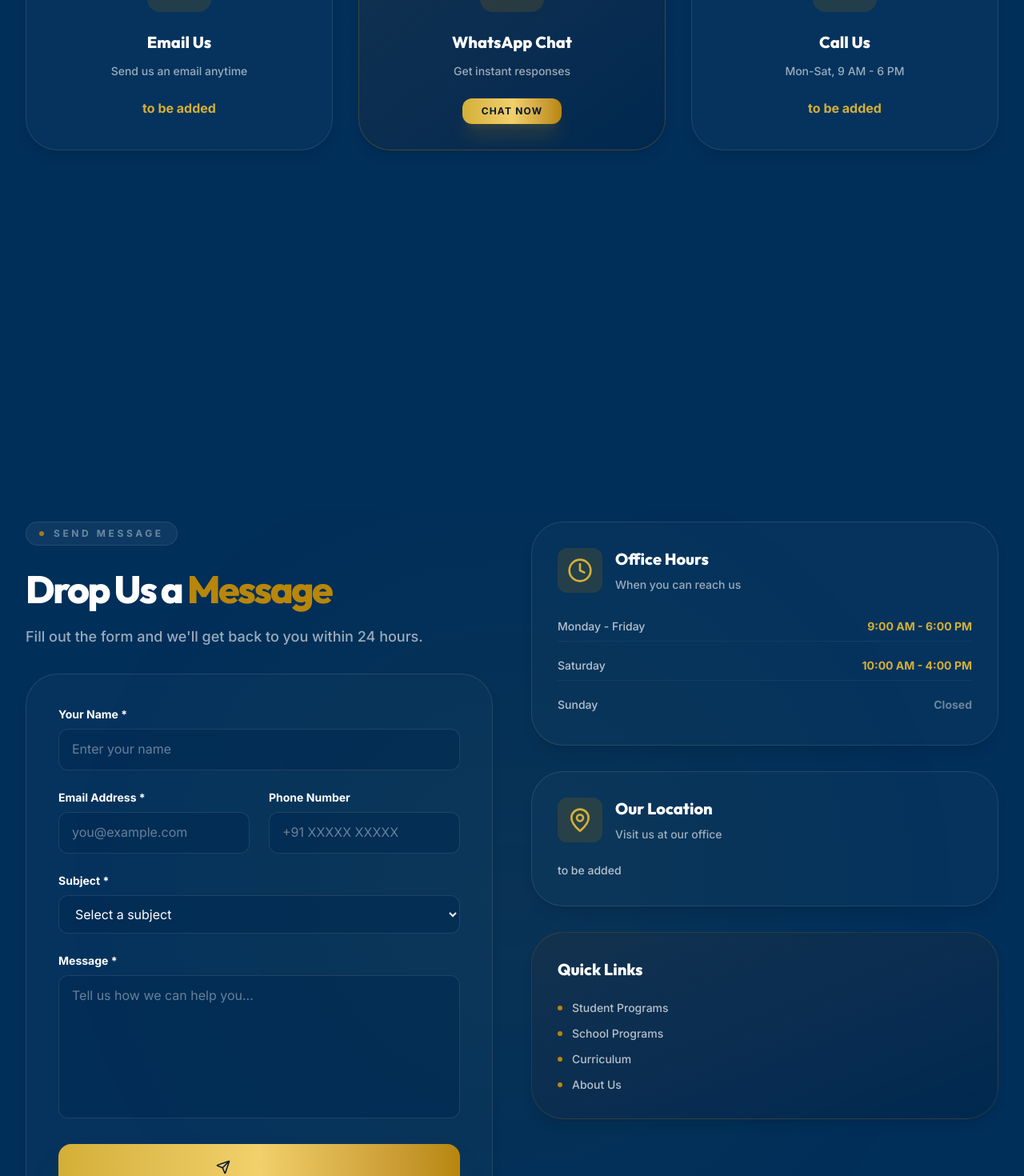
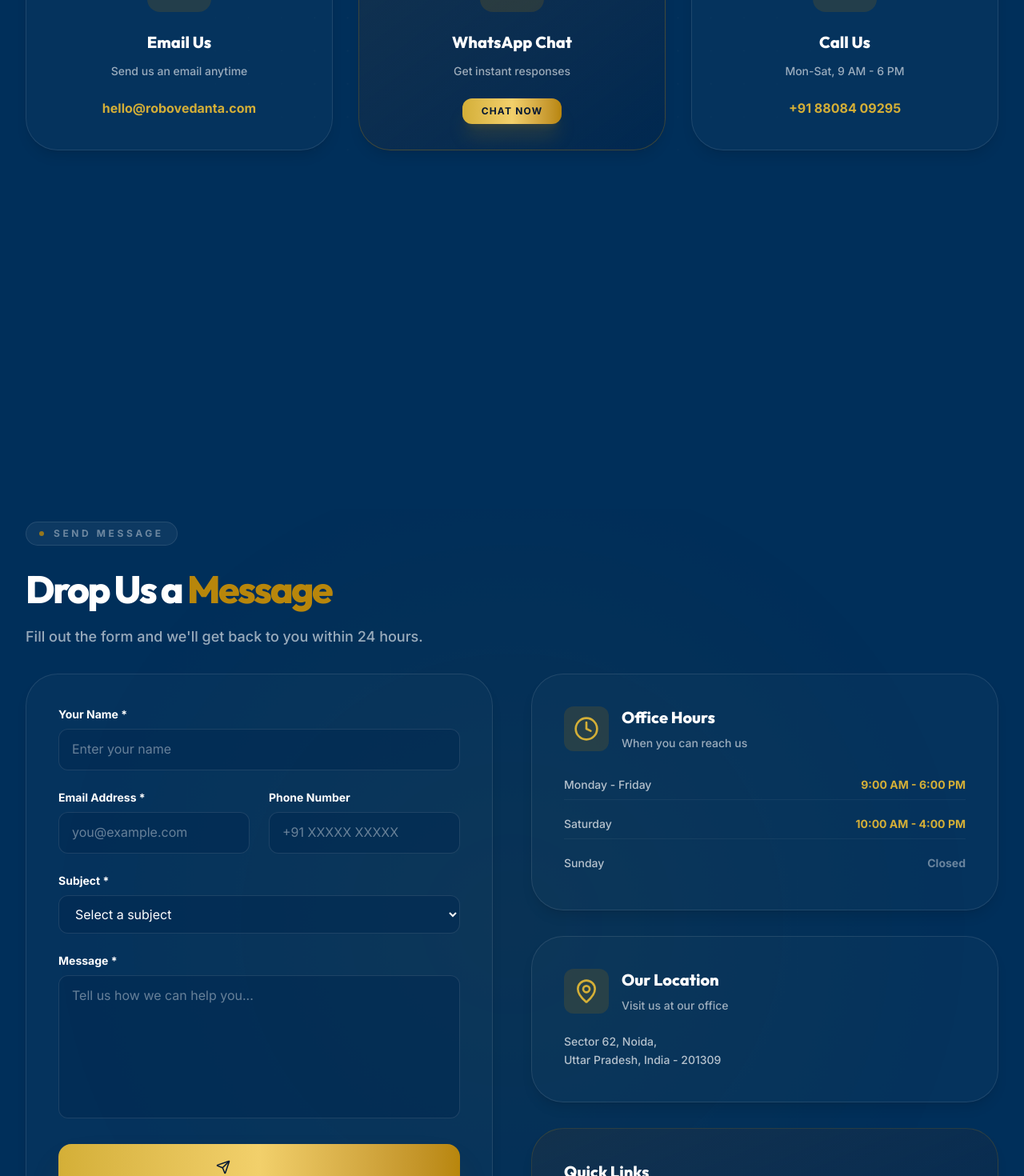
Before and after one commit to shresthwithouta/RoboVedanta, a Next.js app: page /contact in a window 1280 px wide. Shown: the part 1000-2470 px from the top of the page at 80% size. Built offline with nearby package versions, Linux system fonts and the light colour scheme.

Commit message:
Align contact info cards with form for perfect symmetry and update placeholders

```diff
--- a/src/app/contact/page.js
+++ b/src/app/contact/page.js
@@ -103,10 +103,10 @@ export default function ContactPage() {
                 <h3 className="text-xl font-heading font-black text-white mb-3">Email Us</h3>
                 <p className="text-white/60 text-sm font-medium mb-6">Send us an email anytime</p>
                 <a
-                  href="mailto:contact@robovedanta.com"
+                  href="mailto:hello@robovedanta.com"
                   className="text-accent-400 hover:text-accent-300 font-bold transition-colors break-all"
                 >
-                  to be added
+                  hello@robovedanta.com
                 </a>
               </Card>
             </ScrollReveal>
@@ -148,10 +148,10 @@ export default function ContactPage() {
                 <h3 className="text-xl font-heading font-black text-white mb-3">Call Us</h3>
                 <p className="text-white/60 text-sm font-medium mb-6">Mon-Sat, 9 AM - 6 PM</p>
                 <a
-                  href="tel:+919876543210"
+                  href="tel:+918808409295"
                   className="text-accent-400 hover:text-accent-300 font-bold transition-colors"
                 >
-                  to be added
+                   +91 88084 09295
                 </a>
               </Card>
             </ScrollReveal>
@@ -287,9 +287,23 @@ export default function ContactPage() {
 
             {/* Right: Info */}
             <ScrollReveal delay={0.2}>
-              <div className="space-y-8">
+              <div className="h-full flex flex-col">
+                <div className="mb-8 hidden md:block opacity-0 select-none pointer-events-none">
+                  <div className="inline-flex items-center gap-3 px-4 py-1.5 rounded-full border border-white/10 bg-white/5 text-white/40 text-xs font-black tracking-[0.3em] uppercase mb-6">
+                    <span className="w-1.5 h-1.5 rounded-full bg-accent-500 animate-pulse" />
+                    Placeholder
+                  </div>
+                  <h2 className="text-4xl md:text-5xl font-heading font-black text-white mb-4 leading-tight tracking-tighter">
+                    Information
+                  </h2>
+                  <p className="text-white/60 text-lg font-medium">
+                    Symmetry placeholder
+                  </p>
+                </div>
+
+                <div className="space-y-8 flex-1">
                   {/* Office Hours */}
-                <Card variant="elevated" className="p-8 bg-white/2 border-white/10">
+                  <Card variant="elevated" className="p-8 md:p-10 bg-white/2 border-white/10 h-min">
                     <div className="flex items-start gap-4 mb-6">
                       <div className="inline-flex p-3 rounded-xl bg-accent-600/20 text-accent-400 shrink-0">
                         <Clock size={32} />
@@ -316,7 +330,7 @@ export default function ContactPage() {
                 </Card>
 
                 {/* Location */}
-                <Card variant="elevated" className="p-8 bg-white/2 border-white/10">
+                <Card variant="elevated" className="p-8 md:p-10 bg-white/2 border-white/10">
                   <div className="flex items-start gap-4 mb-6">
                     <div className="inline-flex p-3 rounded-xl bg-accent-600/20 text-accent-400 shrink-0">
                       <MapPin size={32} />
@@ -327,12 +341,13 @@ export default function ContactPage() {
                     </div>
                   </div>
                   <address className="not-italic text-white/70 leading-relaxed font-medium text-sm">
-                    to be added
+                    Sector 62, Noida, <br />
+                    Uttar Pradesh, India - 201309
                   </address>
                 </Card>
 
                 {/* Quick Links */}
-                <Card variant="elevated" className="p-8 bg-linear-to-br from-accent-500/10 to-primary-600/50 border-accent-500/20">
+                <Card variant="elevated" className="p-8 md:p-10 bg-linear-to-br from-accent-500/10 to-primary-600/50 border-accent-500/20">
                   <h3 className="text-xl font-heading font-black text-white mb-6">Quick Links</h3>
                   <div className="space-y-3">
                     {[
@@ -352,6 +367,7 @@ export default function ContactPage() {
                     ))}
                   </div>
                 </Card>
+              </div>
             </div>
           </ScrollReveal>
         </div>
```
Lines whose indentation alone changed are shown as unchanged.
